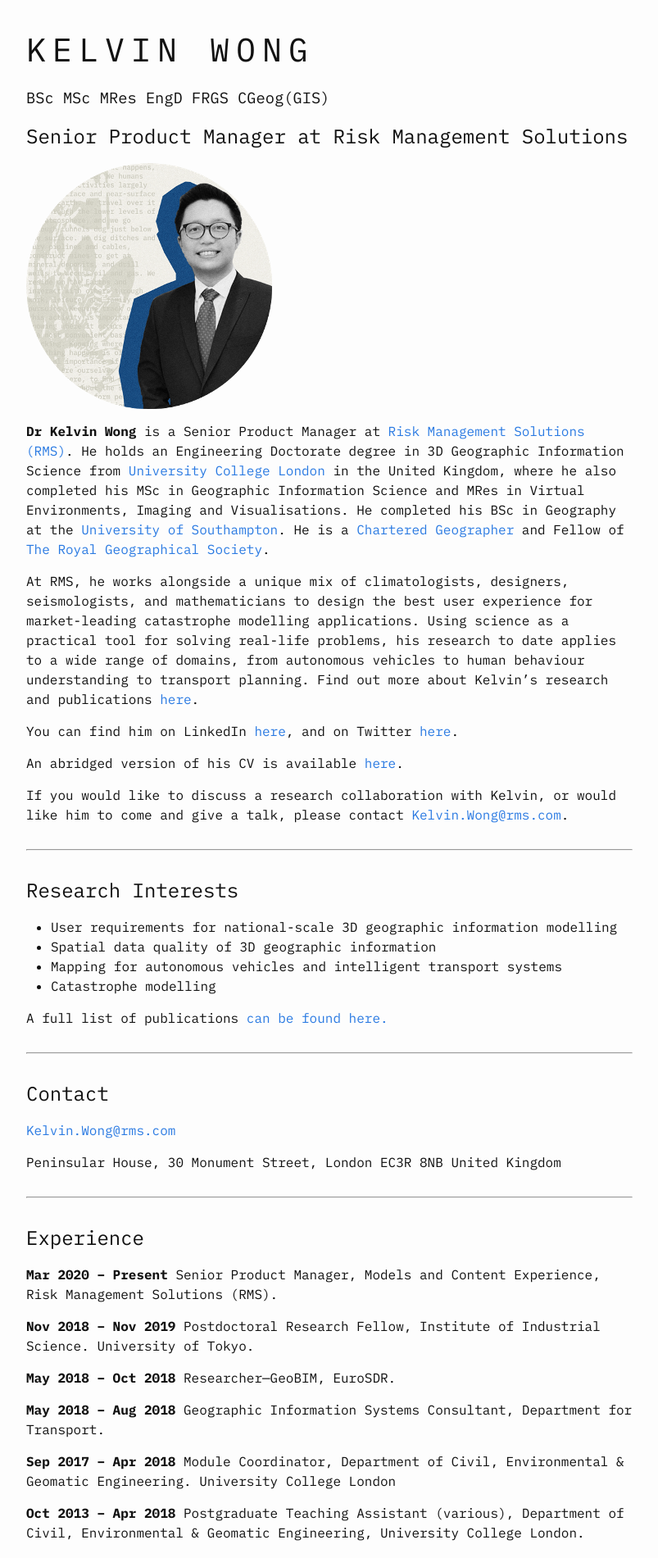
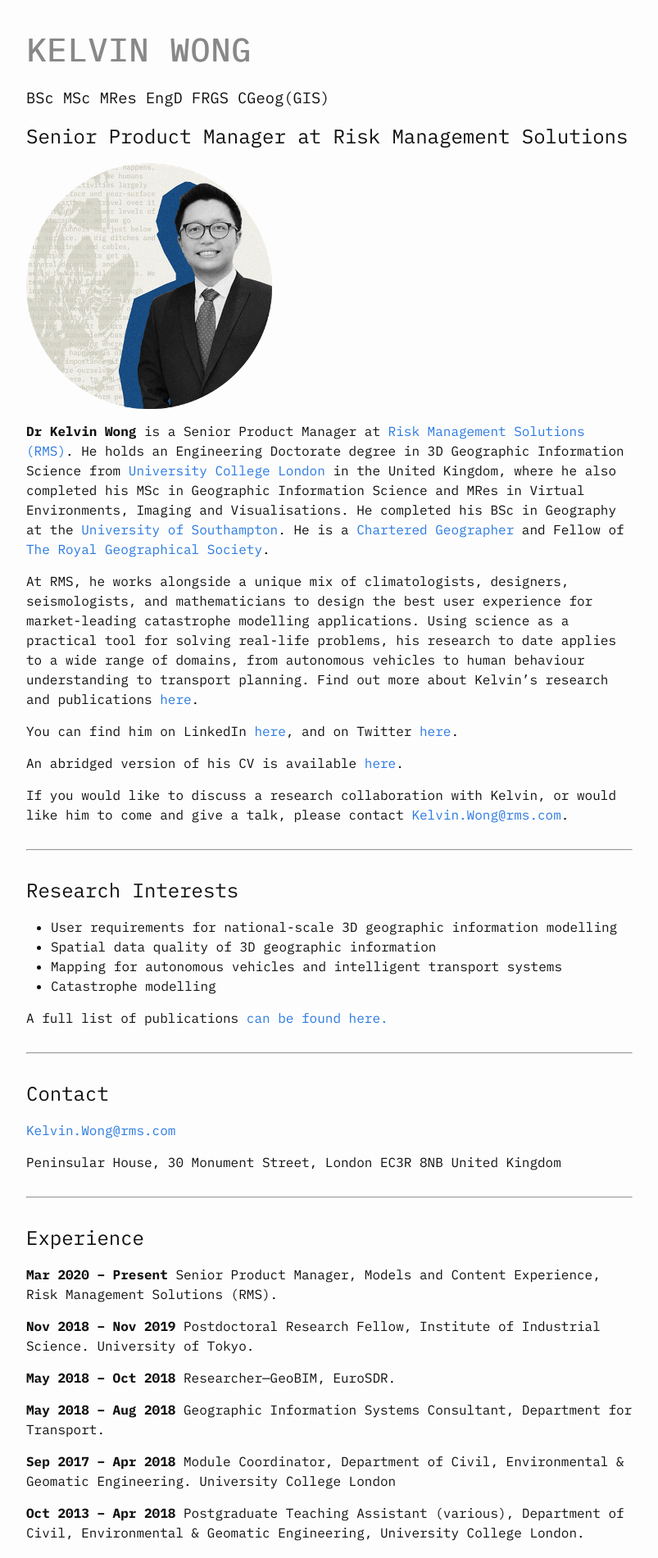
Before and after one commit to kel196/kel196.github.io, a Jekyll site: the page built from index.md, in a window 1280 px wide. Shown: the top 1901 px of the page at 82% size, without its empty margins (238-1041 px from the left). Built offline with Jekyll 4.4.1, drawn with Linux system fonts in a browser that asks for light colours; our own code applies the rules of GitHub Pages for plain Markdown files.

Commit message:
Update _base.scss

```diff
--- a/_sass/minima/_base.scss
+++ b/_sass/minima/_base.scss
@@ -14,9 +14,12 @@ dl, dd, ol, ul, figure {
 }
 
 h1 {
-  font-weight: bold;
   font-size: 2.5em;
   letter-spacing: 0.2em;
+  color:#888888;
+  text-shadow: 1px 0 #888888;
+  letter-spacing:1px;
+  font-weight:bold;
 }
 
 
```
